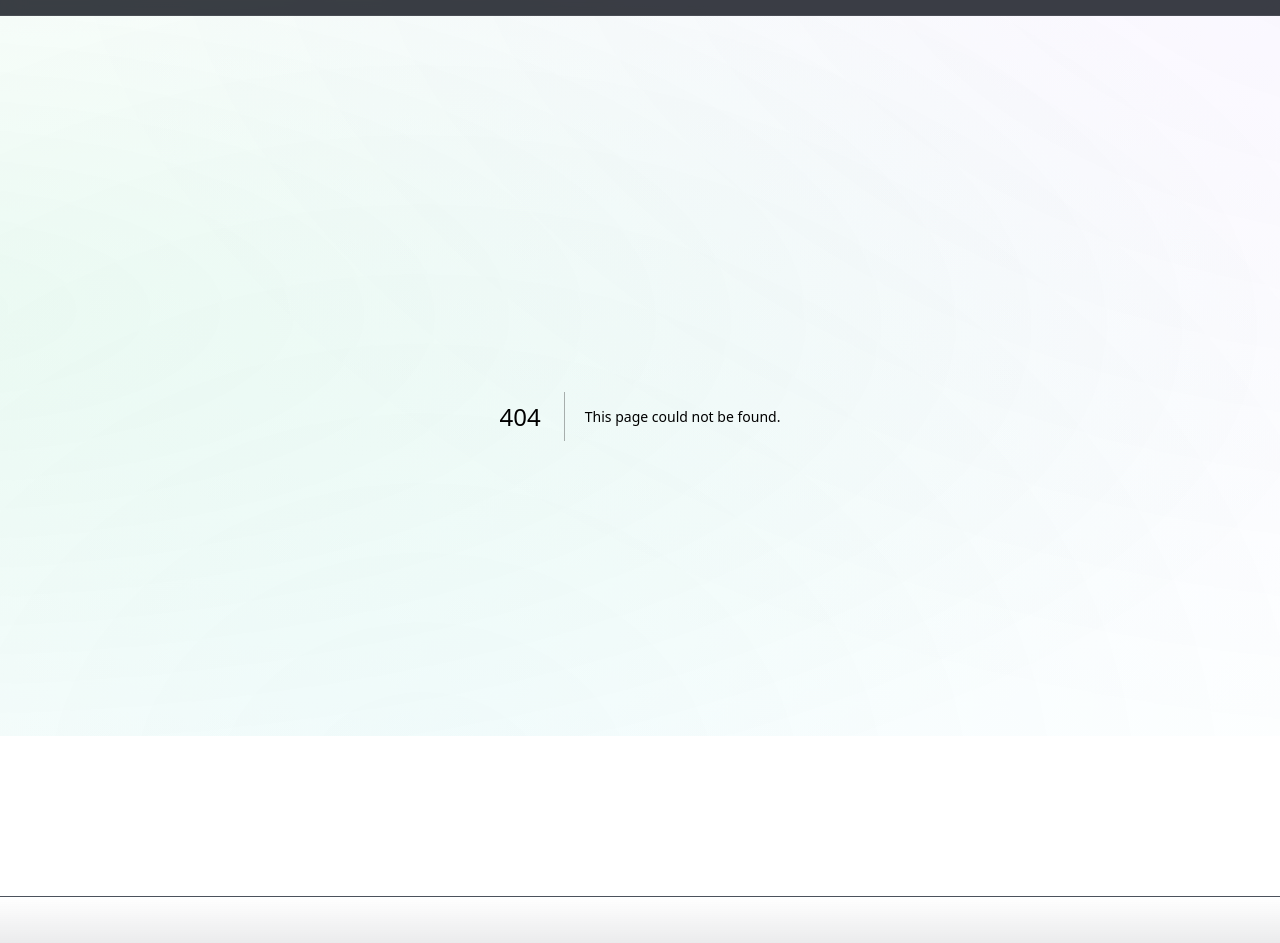
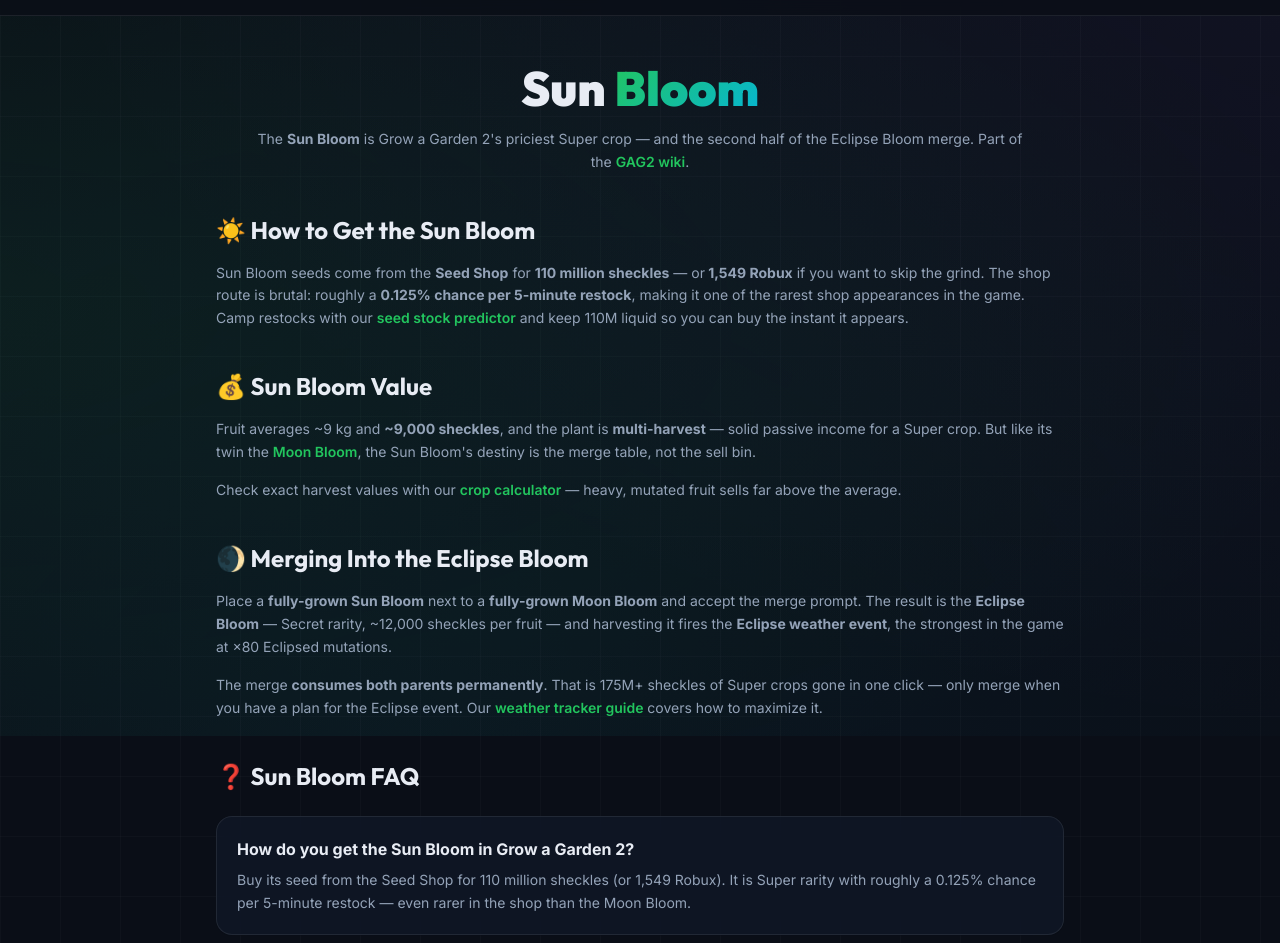
Before and after one commit to liveetcstream-beep/grow-a-garden-calculator, a Next.js app: page /grow-a-garden-2/wiki/plants/sunbloom in a window 1280 px wide. Before the commit this address had no page. Shown: the part 64-1007 px from the top of the page. Built offline with nearby package versions, Linux system fonts and the light colour scheme.

Commit message:
Add Sun Bloom spoke page (GAG2 wiki)

```diff
--- /dev/null
+++ b/src/app/grow-a-garden-2/wiki/plants/sunbloom/page.tsx
@@ -0,0 +1,133 @@
+import type { Metadata } from "next";
+import Link from "next/link";
+import { getCanonical } from "@/lib/canonical";
+
+const pageTitle = "Sun Bloom Grow a Garden 2 – Eclipse Bloom Guide";
+const pageDesc = "How to get the Sun Bloom in Grow a Garden 2: seed price, stock odds, value, and how to merge it with Moon Bloom into the Eclipse Bloom.";
+
+export const metadata: Metadata = {
+  title: pageTitle,
+  description: pageDesc,
+  keywords: ["sun bloom grow a garden 2", "sunbloom gag2", "sun bloom value", "eclipse bloom grow a garden 2", "sun bloom moon bloom merge", "grow a garden 2 super crops"],
+  alternates: { canonical: getCanonical("/grow-a-garden-2/wiki/plants/sunbloom") },
+  openGraph: {
+    title: pageTitle,
+    description: pageDesc,
+    url: "https://growagardencalcs.com/grow-a-garden-2/wiki/plants/sunbloom",
+    siteName: "Grow A Garden Calculator",
+    type: "website",
+  },
+};
+
+const faqs = [
+  {
+    q: "How do you get the Sun Bloom in Grow a Garden 2?",
+    a: "Buy its seed from the Seed Shop for 110 million sheckles (or 1,549 Robux). It is Super rarity with roughly a 0.125% chance per 5-minute restock — even rarer in the shop than the Moon Bloom.",
+  },
+  {
+    q: "How much is the Sun Bloom worth?",
+    a: "Sun Bloom fruit averages about 9 kg and ~9,000 sheckles per fruit, and the plant is multi-harvest. Like the Moon Bloom, its biggest value is as a merge parent for the Eclipse Bloom.",
+  },
+  {
+    q: "How do you make the Eclipse Bloom?",
+    a: "Grow a fully-mature Sun Bloom and a fully-mature Moon Bloom adjacent to each other to trigger a merge prompt. Merging creates the Eclipse Bloom (Secret rarity, ~12,000 sheckles per fruit) — both parents are permanently consumed. Harvesting the Eclipse Bloom triggers the Eclipse weather event (×80 Eclipsed mutations).",
+  },
+  {
+    q: "Is the Sun Bloom better than the Moon Bloom?",
+    a: "They are twins: both Super rarity, both multi-harvest, both averaging ~9,000 sheckles per fruit. The Sun Bloom costs more (110M vs 65–85M) and is rarer in the shop (0.125% vs 0.35% stock chance). You need one of each for the Eclipse merge, so neither is skippable.",
+  },
+  {
+    q: "Can you buy the Sun Bloom with Robux?",
+    a: "Yes — 1,549 Robux per current sources. Most players buy it with sheckles from the Seed Shop, but the Robux option skips the brutal 0.125% stock lottery.",
+  },
+];
+
+const faqSchema = {
+  "@context": "https://schema.org",
+  "@type": "FAQPage",
+  mainEntity: faqs.map((f) => ({
+    "@type": "Question",
+    name: f.q,
+    acceptedAnswer: { "@type": "Answer", text: f.a },
+  })),
+};
+
+export default function SunbloomGuide() {
+  return (
+    <div className="max-w-4xl mx-auto px-4 sm:px-6 py-12">
+      <script
+        type="application/ld+json"
+        dangerouslySetInnerHTML={{ __html: JSON.stringify(faqSchema) }}
+      />
+      <div className="text-center mb-10">
+        <h1 className="text-4xl sm:text-5xl font-black mb-4" style={{ fontFamily: "var(--font-display)", color: "var(--foreground)" }}>
+          Sun <span style={{ background: "var(--gradient-1)", WebkitBackgroundClip: "text", WebkitTextFillColor: "transparent" }}>Bloom</span>
+        </h1>
+        <p className="text-sm max-w-3xl mx-auto leading-relaxed" style={{ color: "var(--muted)" }}>
+          The <strong>Sun Bloom</strong> is Grow a Garden 2's priciest Super crop — and the second half of the Eclipse Bloom
+          merge. Part of the <Link href="/grow-a-garden-2/wiki" className="text-[var(--primary)] hover:underline font-semibold">GAG2 wiki</Link>.
+        </p>
+      </div>
+
+      <div className="space-y-10 text-sm leading-relaxed" style={{ color: "var(--muted)" }}>
+        <section>
+          <h2 className="text-2xl font-bold mb-4 text-left" style={{ fontFamily: "var(--font-display)", color: "var(--foreground)" }}>
+            ☀️ How to Get the Sun Bloom
+          </h2>
+          <p className="mb-4">
+            Sun Bloom seeds come from the <strong>Seed Shop</strong> for <strong>110 million sheckles</strong> — or
+            <strong> 1,549 Robux</strong> if you want to skip the grind. The shop route is brutal: roughly a <strong>0.125%
+            chance per 5-minute restock</strong>, making it one of the rarest shop appearances in the game. Camp restocks with
+            our <Link href="/grow-a-garden-2/stock-predictor" className="text-[var(--primary)] hover:underline font-semibold">seed stock predictor</Link> and
+            keep 110M liquid so you can buy the instant it appears.
+          </p>
+        </section>
+
+        <section>
+          <h2 className="text-2xl font-bold mb-4 text-left" style={{ fontFamily: "var(--font-display)", color: "var(--foreground)" }}>
+            💰 Sun Bloom Value
+          </h2>
+          <p className="mb-4">
+            Fruit averages ~9 kg and <strong>~9,000 sheckles</strong>, and the plant is <strong>multi-harvest</strong> — solid
+            passive income for a Super crop. But like its twin the <Link href="/grow-a-garden-2/wiki/plants/moonbloom" className="text-[var(--primary)] hover:underline font-semibold">Moon Bloom</Link>,
+            the Sun Bloom's destiny is the merge table, not the sell bin.
+          </p>
+          <p className="mb-4">
+            Check exact harvest values with our <Link href="/" className="text-[var(--primary)] hover:underline font-semibold">crop calculator</Link> — heavy,
+            mutated fruit sells far above the average.
+          </p>
+        </section>
+
+        <section>
+          <h2 className="text-2xl font-bold mb-4 text-left" style={{ fontFamily: "var(--font-display)", color: "var(--foreground)" }}>
+            🌒 Merging Into the Eclipse Bloom
+          </h2>
+          <p className="mb-4">
+            Place a <strong>fully-grown Sun Bloom</strong> next to a <strong>fully-grown Moon Bloom</strong> and accept the merge
+            prompt. The result is the <strong>Eclipse Bloom</strong> — Secret rarity, ~12,000 sheckles per fruit — and harvesting
+            it fires the <strong>Eclipse weather event</strong>, the strongest in the game at ×80 Eclipsed mutations.
+          </p>
+          <p className="mb-4">
+            The merge <strong>consumes both parents permanently</strong>. That is 175M+ sheckles of Super crops gone in one click —
+            only merge when you have a plan for the Eclipse event. Our <Link href="/grow-a-garden-2/weather-tracker" className="text-[var(--primary)] hover:underline font-semibold">weather tracker guide</Link> covers
+            how to maximize it.
+          </p>
+        </section>
+
+        <section>
+          <h2 className="text-2xl font-bold mb-6 text-left" style={{ fontFamily: "var(--font-display)", color: "var(--foreground)" }}>
+            ❓ Sun Bloom FAQ
+          </h2>
+          <div className="space-y-4">
+            {faqs.map((faq, i) => (
+              <div key={i} className="glass-card-static p-5">
+                <h3 className="text-base font-bold mb-2" style={{ color: "var(--foreground)" }}>{faq.q}</h3>
+                <p className="text-sm leading-relaxed" style={{ color: "var(--muted)" }}>{faq.a}</p>
+              </div>
+            ))}
+          </div>
+        </section>
+      </div>
+    </div>
+  );
+}
```
